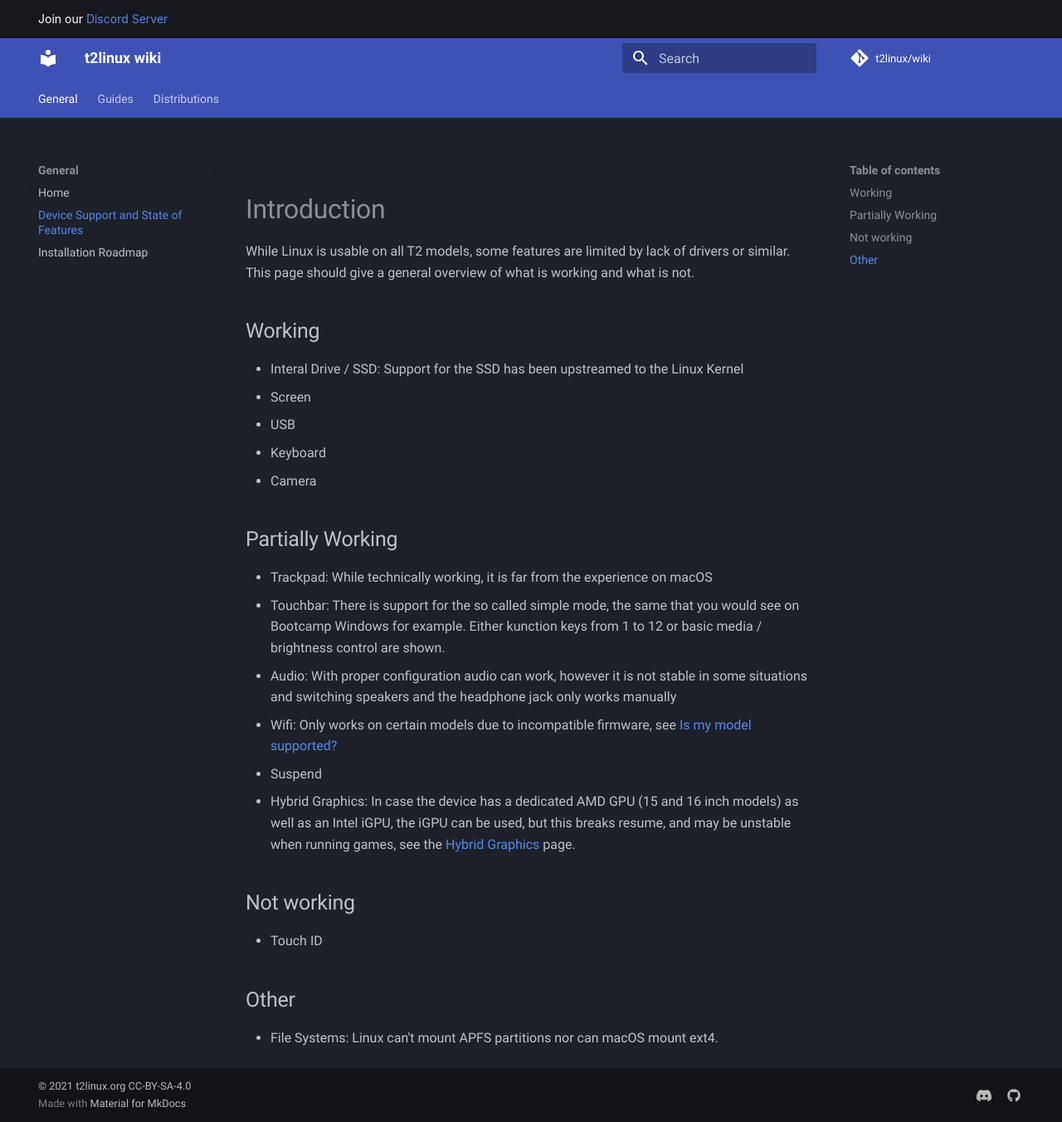
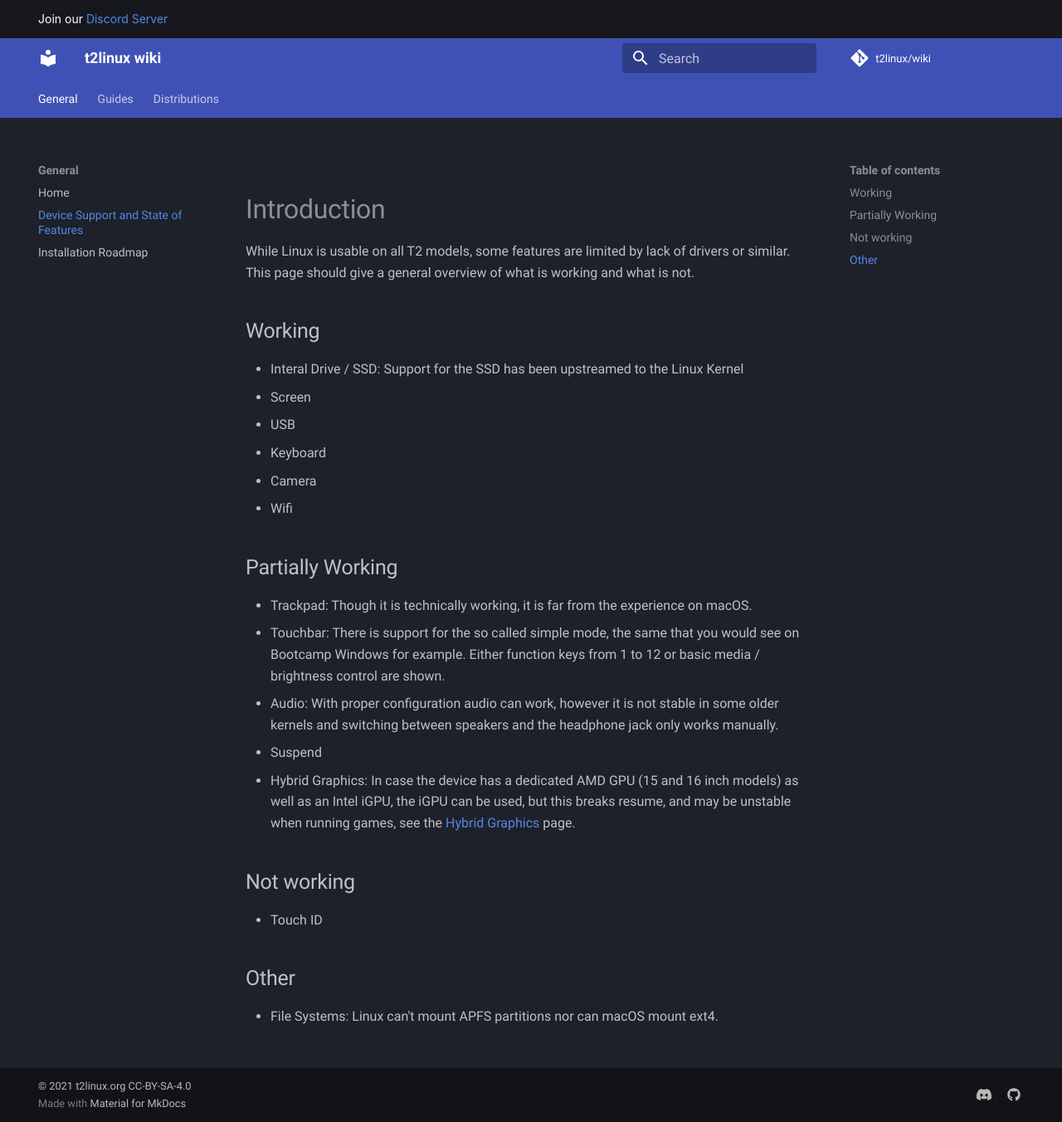
Before and after one commit to t2linux/wiki, an MkDocs documentation site: the page built from docs/state.md, in a window 1280 px wide and 1352 px high. Shown: the whole window at 83% size. Built offline with MkDocs 1.6.1 and Material for MkDocs 9.7.7, drawn with Linux system fonts in a browser that asks for light colours; comment, search, counter and statistics services are not loaded.

Commit message:
Update state.md

```diff
--- a/docs/state.md
+++ b/docs/state.md
@@ -9,13 +9,13 @@ While Linux is usable on all T2 models, some features are limited by lack of dri
 - USB
 - Keyboard
 - Camera
+- Wifi
 
 ## Partially Working
 
-- Trackpad: While technically working, it is far from the experience on macOS
-- Touchbar: There is support for the so called simple mode, the same that you would see on Bootcamp Windows for example. Either kunction keys from 1 to 12 or basic media / brightness control are shown.
-- Audio: With proper configuration audio can work, however it is not stable in some situations and switching speakers and the headphone jack only works manually
-- Wifi: Only works on certain models due to incompatible firmware, see [Is my model supported?](https://wiki.t2linux.org/guides/wifi/#is-my-model-supported)
+- Trackpad: Though it is technically working, it is far from the experience on macOS.
+- Touchbar: There is support for the so called simple mode, the same that you would see on Bootcamp Windows for example. Either function keys from 1 to 12 or basic media / brightness control are shown.
+- Audio: With proper configuration audio can work, however it is not stable in some older kernels and switching between speakers and the headphone jack only works manually.
 - Suspend
 - Hybrid Graphics: In case the device has a dedicated AMD GPU (15 and 16 inch models) as well as an Intel iGPU, the iGPU can be used, but this breaks resume, and may be unstable when running games, see the [Hybrid Graphics](https://wiki.t2linux.org/guides/hybrid-graphics/) page.
 
```
